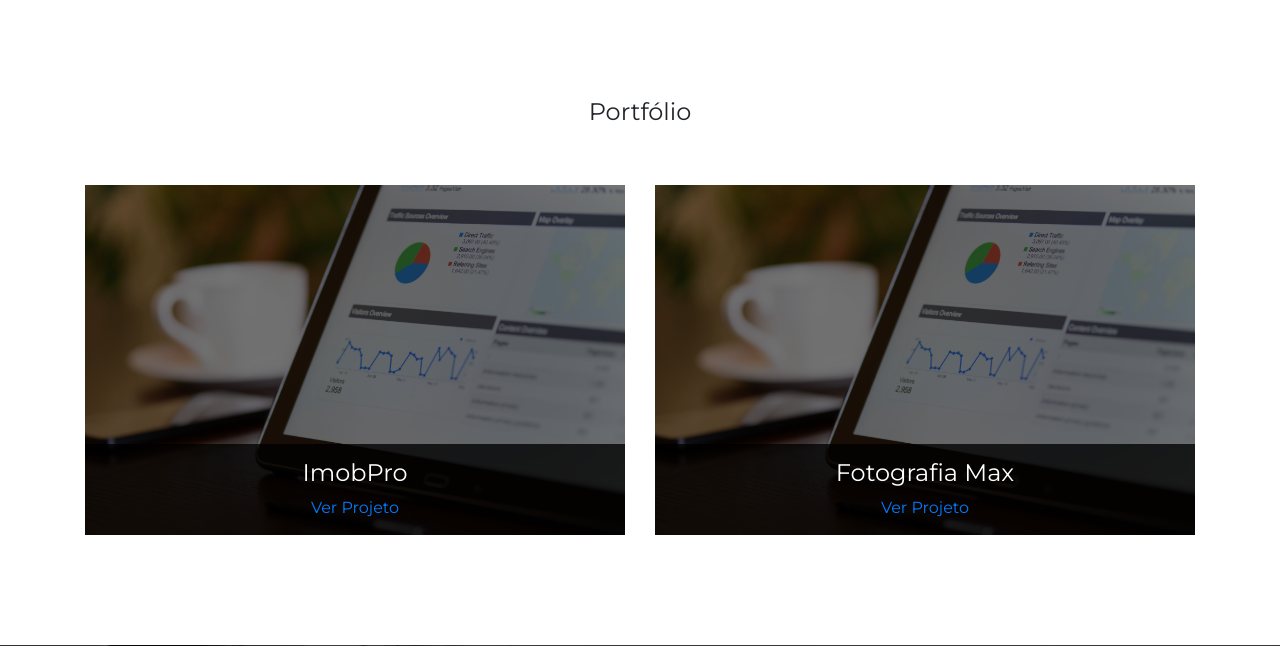
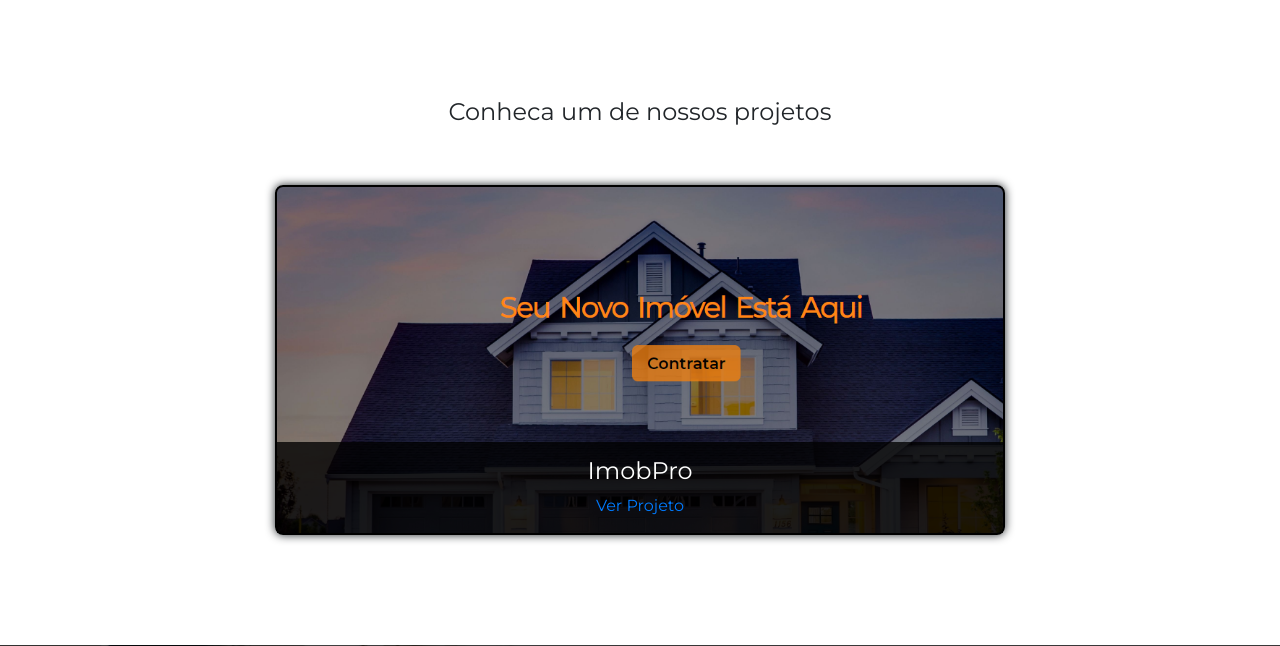
Before and after one commit to FrontDevWork/Center-Dev, a PHP site: page / in a window 1280 px wide. Shown: the part 1769-2415 px from the top of the page. Run offline with PHP 8.4, Linux system fonts and the light colour scheme.

Commit message:
configuracao portfolio

```diff
--- a/css/style.css
+++ b/css/style.css
@@ -220,8 +220,11 @@ transform: scale(1.5);
 
 .card-portfolio {
   height: 350px;
+  border: solid 2px rgba(0, 0, 0,1);
+  border-radius: 8px;
+  box-shadow: 0 0 10px ;
   margin: 10px 0;
-  background: url('../img/banner.png');
+  background: url('../img/portfolio-1.png');
   background-size: cover !important;
   background-position: center !important;
   position: relative;
--- a/index.php
+++ b/index.php
@@ -129,19 +129,19 @@
     <div class="container">
         <div class="row">
             <div class="col-sm-12">
-                <h4 class="text-center m-5">Portfólio</h4>
+                <h4 class="text-center m-5">Conheca um de nossos projetos</h4>
             </div>
         </div>
         <div class="row">
-            <div class="col-sm-6">
+            <div class="col-sm-8 offset-sm-2">
                 <div class="card-portfolio">
                     <div class="texto-portfolio text-center">
                         <h4>ImobPro</h4>
-                        <a href="#">Ver Projeto</a>
+                        <a href="http://centerdev.com.br/imobpro">Ver Projeto</a>
                     </div>
                 </div>
             </div>
-            <div class="col-sm-6">
+            <!-- <div class="col-sm-6">
                 <div class="card-portfolio">
                     <div class="texto-portfolio text-center">
                         <h4>Fotografia Max</h4>
@@ -149,7 +149,7 @@
 
                     </div>
                 </div>
-            </div>
+            </div> -->
         </div>
     </div>
 </div>
```
Also changed, not shown: img/portfolio-1.png (added).
